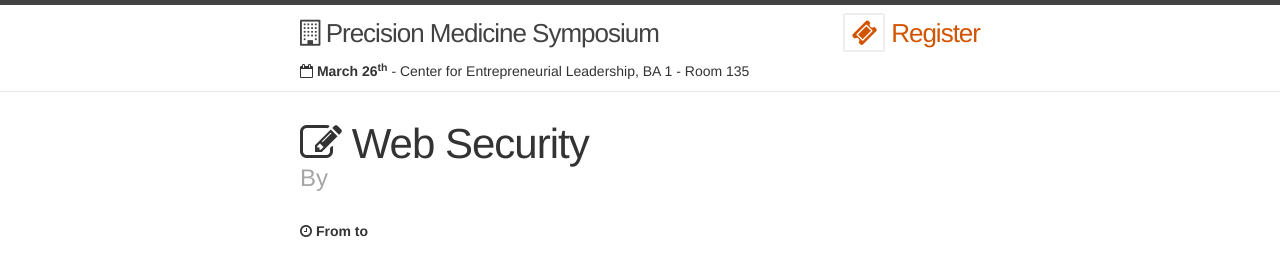
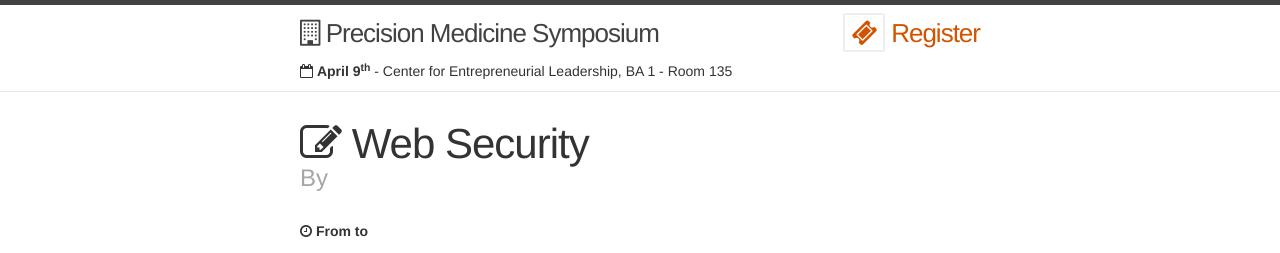
Before and after one commit to dhillonv10/pmi, a Jekyll site: the page built from _posts/2016-04-28-web-security.md, in a window 1280 px wide. Shown: the top 253 px of the page. Built offline with Jekyll 4.4.1, drawn with Linux system fonts in a browser that asks for light colours; nearby versions of some CDN libraries.

Commit message:
Updating date

```diff
--- a/_includes/header.html
+++ b/_includes/header.html
@@ -13,7 +13,7 @@
   </div>
 -->
   <div class="wrapper">
-    <p align="left"><i class="fa fa-calendar-o"></i> <strong>March 26<sup>th</sup></strong> - Center for Entrepreneurial Leadership, BA 1 - Room 135</p>
+    <p align="left"><i class="fa fa-calendar-o"></i> <strong>April 9<sup>th</sup></strong> - Center for Entrepreneurial Leadership, BA 1 - Room 135</p>
   </div>
 
 </header>
```
